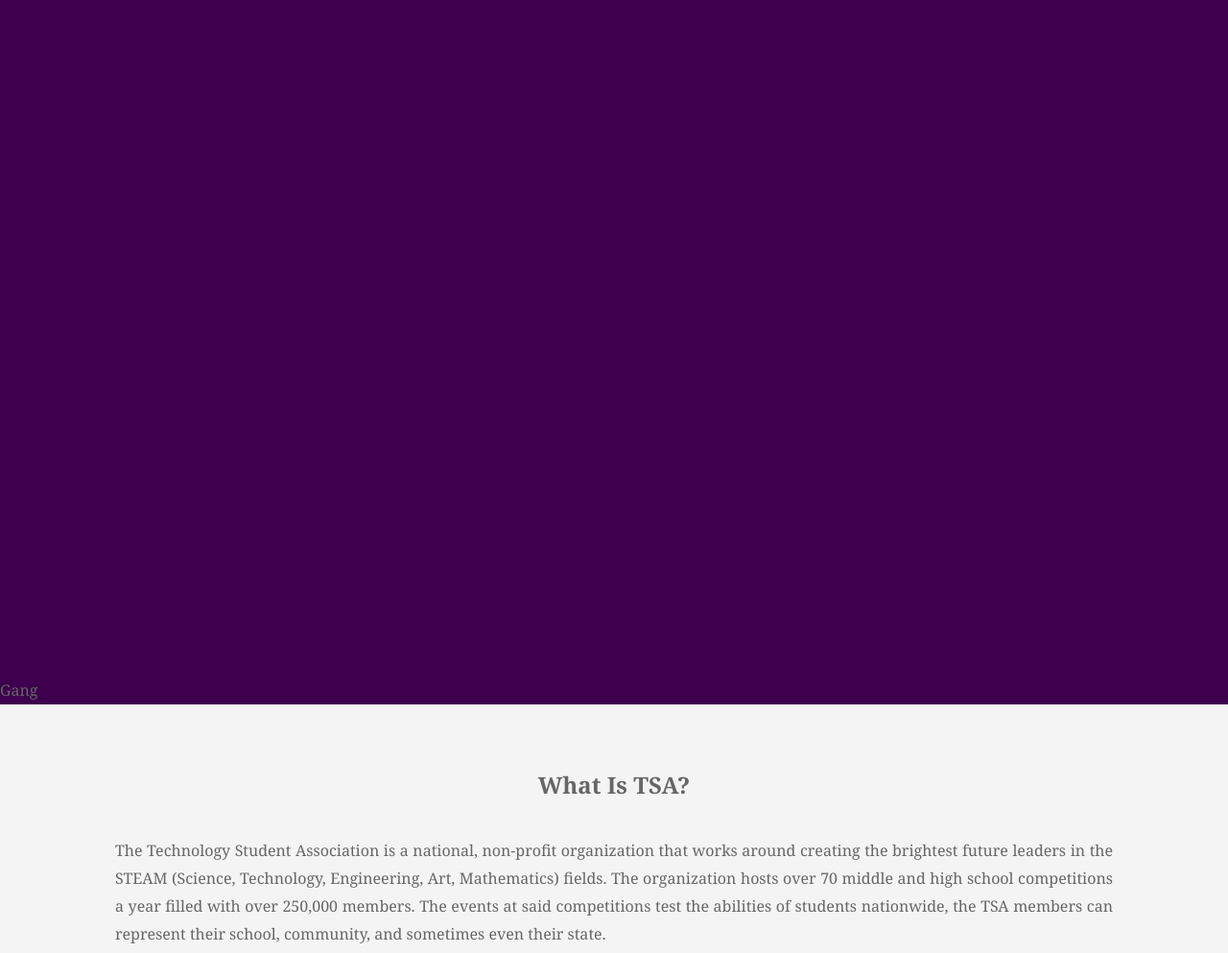
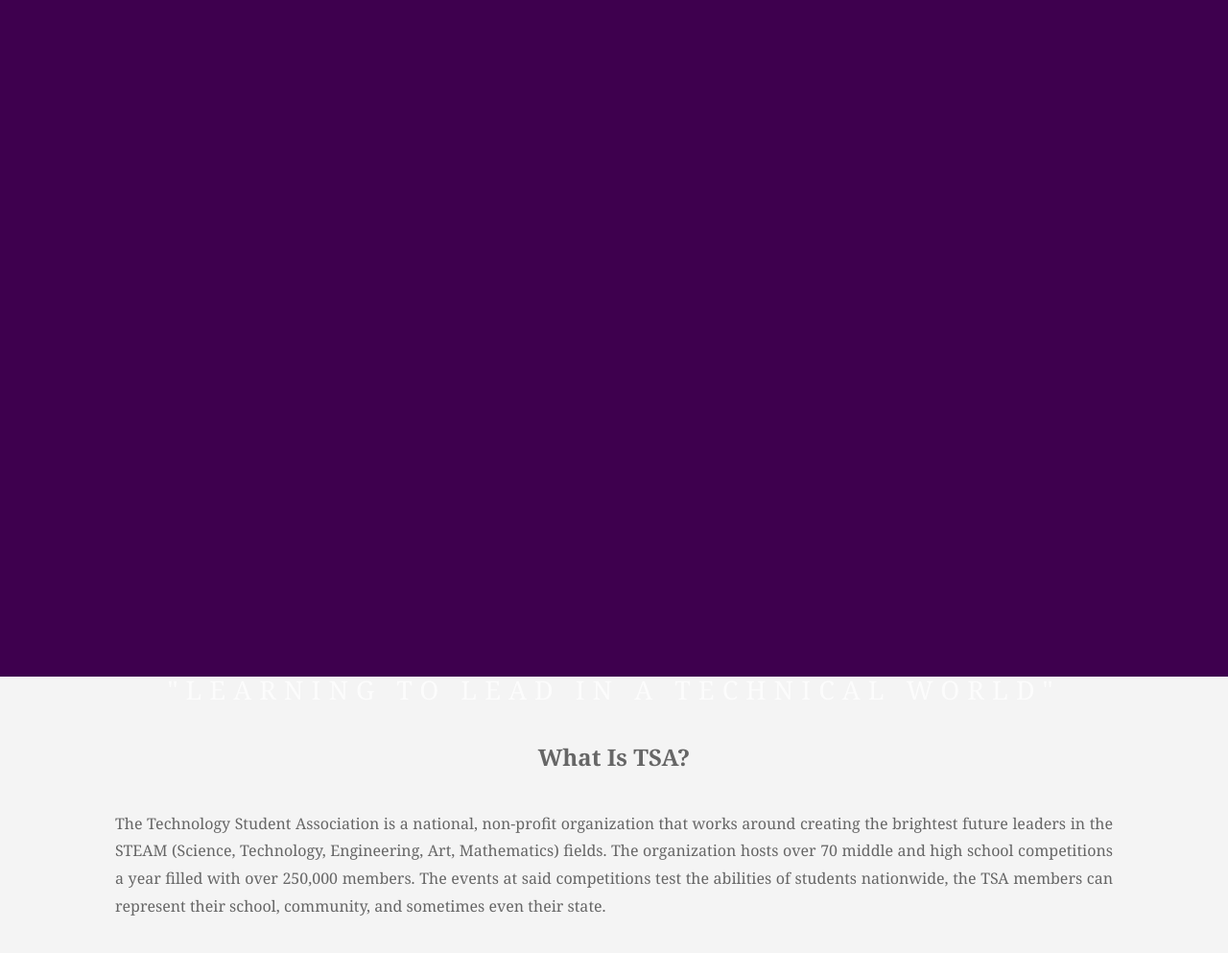
Before and after one commit to Heritagetsa/Heritagetsa.github.io, a plain HTML site: page HHS/index.html in a window 1280 px wide. Shown: the part 95-1088 px from the top of the page at 96% size. Drawn offline with nearby package versions, Linux system fonts and the light colour scheme; files whose address does not match are found by name; a web font is replaced by a local one.

Commit message:
Update index.html

```diff
--- a/HHS/index.html
+++ b/HHS/index.html
@@ -55,14 +55,13 @@
 
 <body>
 
-  <div class="pimg1>
+<div class="pimg1">
     <div class="ptext">
-      <span class="border">
-         Gang
-      </span>
-   </div>
-  </div>
-
+            <span class="border trans">
+        "Learning To Lead In A Technical World"
+              </span>
+    </div>
+</div>
 
 
   <section class="section section-light">
```
